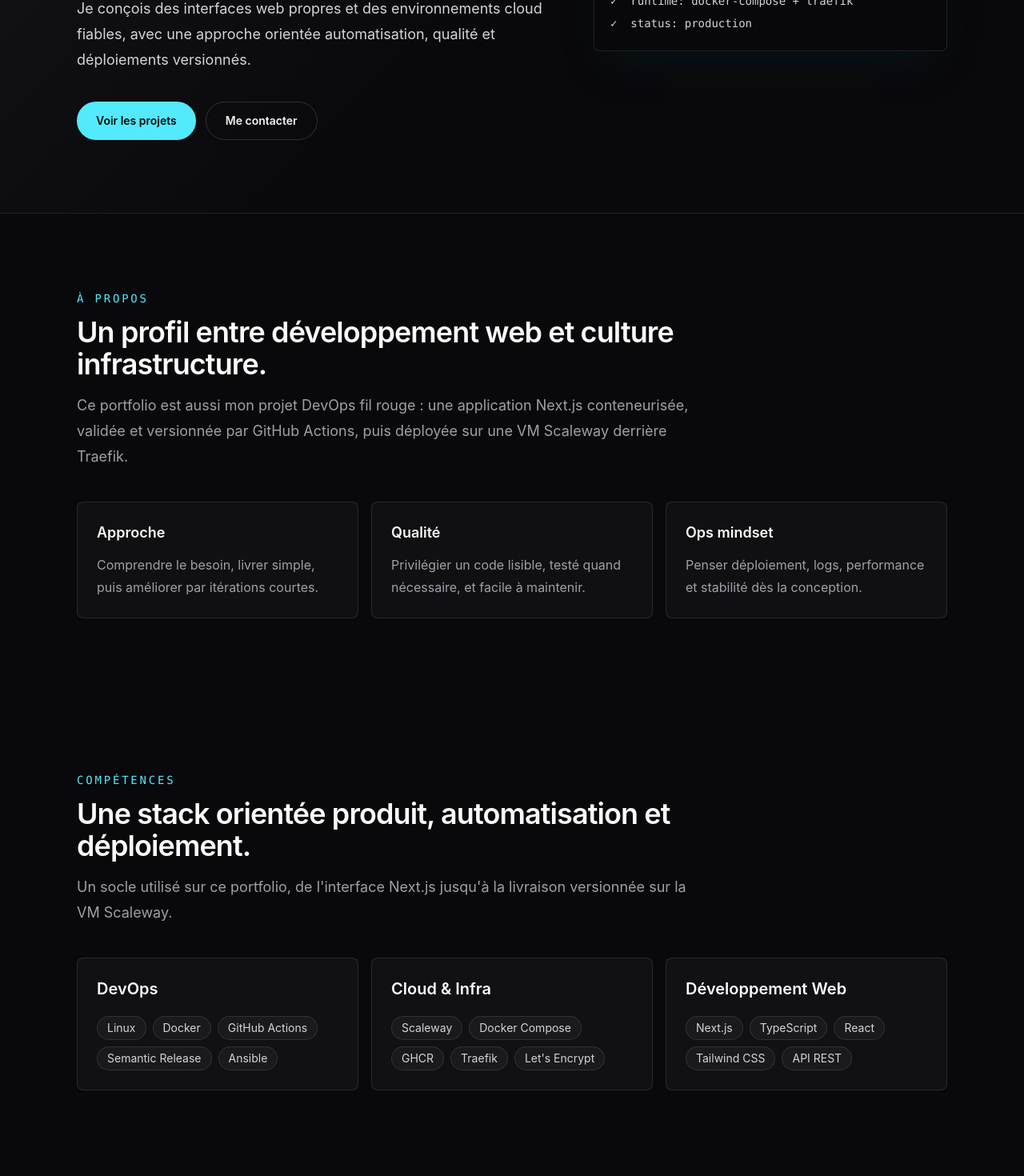
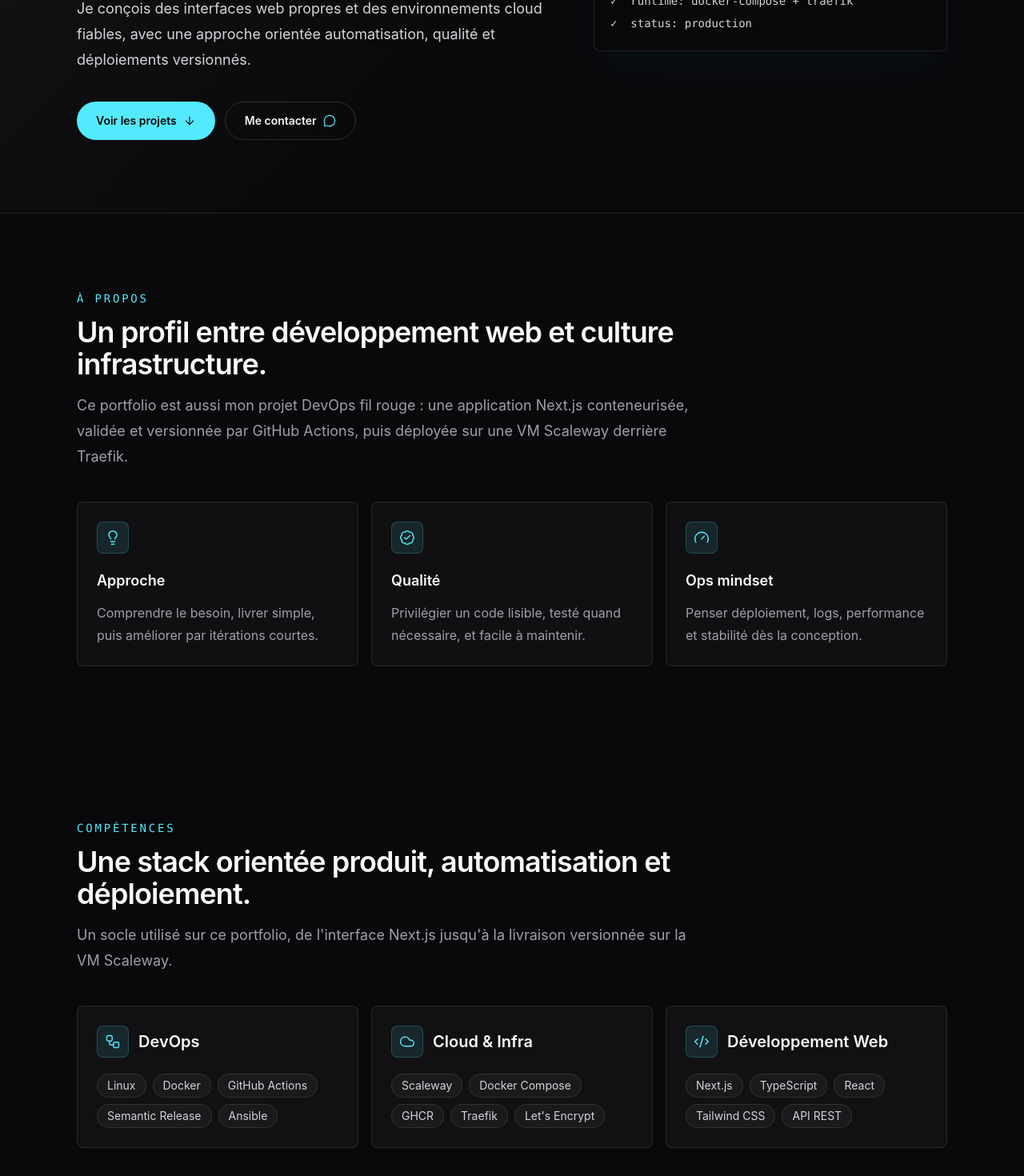
Before and after one commit to teopartesi/portfolio, a Next.js app: page / in a window 1280 px wide. Shown: the part 540-2010 px from the top of the page at 80% size. Built offline with nearby package versions, Linux system fonts and the light colour scheme.

Commit message:
💄 Add lot icons in page

```diff
--- a/components/sections/AboutSection.tsx
+++ b/components/sections/AboutSection.tsx
@@ -1,5 +1,25 @@
+import { BadgeCheck, Gauge, Lightbulb } from "lucide-react";
+
 import { profile } from "@/lib/data";
 import { Section } from "@/components/ui/Section";
+
+const aboutItems = [
+  {
+    title: "Approche",
+    text: "Comprendre le besoin, livrer simple, puis améliorer par itérations courtes.",
+    icon: Lightbulb,
+  },
+  {
+    title: "Qualité",
+    text: "Privilégier un code lisible, testé quand nécessaire, et facile à maintenir.",
+    icon: BadgeCheck,
+  },
+  {
+    title: "Ops mindset",
+    text: "Penser déploiement, logs, performance et stabilité dès la conception.",
+    icon: Gauge,
+  },
+];
 
 export function AboutSection() {
   return (
@@ -10,19 +30,28 @@ export function AboutSection() {
       description={profile.summary}
     >
       <div className="grid gap-4 md:grid-cols-3">
-        {[
-          ["Approche", "Comprendre le besoin, livrer simple, puis améliorer par itérations courtes."],
-          ["Qualité", "Privilégier un code lisible, testé quand nécessaire, et facile à maintenir."],
-          ["Ops mindset", "Penser déploiement, logs, performance et stabilité dès la conception."],
-        ].map(([title, text]) => (
-          <article
-            key={title}
-            className="rounded-lg border border-white/10 bg-white/[0.03] p-6 transition hover:border-cyan-300/40 hover:bg-white/[0.05]"
-          >
-            <h3 className="text-lg font-semibold text-zinc-50">{title}</h3>
-            <p className="mt-3 leading-7 text-zinc-400">{text}</p>
-          </article>
-        ))}
+        {aboutItems.map((item) => {
+          const ItemIcon = item.icon;
+
+          return (
+            <article
+              key={item.title}
+              className="rounded-lg border border-white/10 bg-white/[0.03] p-6 transition hover:border-cyan-300/40 hover:bg-white/[0.05]"
+            >
+              <span className="flex size-10 items-center justify-center rounded-lg border border-cyan-300/20 bg-cyan-300/10 text-cyan-300">
+                <ItemIcon
+                  className="size-5"
+                  strokeWidth={1.75}
+                  aria-hidden="true"
+                />
+              </span>
+              <h3 className="mt-5 text-lg font-semibold text-zinc-50">
+                {item.title}
+              </h3>
+              <p className="mt-3 leading-7 text-zinc-400">{item.text}</p>
+            </article>
+          );
+        })}
       </div>
     </Section>
   );
--- a/components/sections/ContactSection.tsx
+++ b/components/sections/ContactSection.tsx
@@ -1,3 +1,5 @@
+import { Mail } from "lucide-react";
+
 import { profile } from "@/lib/data";
 import { Section } from "@/components/ui/Section";
 
@@ -6,7 +8,7 @@ export function ContactSection() {
     <Section
       id="contact"
       eyebrow="Contact"
-      title="Discutons projet, alternance, opportunité ou collaboration."
+      title="Discutons projet, opportunité ou collaboration."
       description="Une question sur ce portfolio, sa pipeline CI/CD ou son infrastructure ? Écrivez-moi."
     >
       <div className="rounded-lg border border-cyan-300/20 bg-cyan-300/10 p-6 sm:p-8">
@@ -14,12 +16,16 @@ export function ContactSection() {
           Je suis disponible pour échanger autour du développement web, du
           DevOps et de l&apos;automatisation des déploiements.
         </p>
-        <a
-          href={`mailto:${profile.email}`}
-          className="mt-6 inline-flex h-12 items-center justify-center rounded-full bg-zinc-50 px-6 text-sm font-semibold text-zinc-950 transition hover:bg-cyan-100"
-        >
-          {profile.email}
-        </a>
+        <div className="mt-6 flex flex-col gap-3 sm:flex-row sm:items-center">
+          <a
+            href={`mailto:${profile.email}`}
+            className="inline-flex h-12 w-fit items-center justify-center rounded-full bg-zinc-50 px-6 text-sm font-semibold text-zinc-950 transition hover:bg-cyan-100 focus-visible:outline-2 focus-visible:outline-offset-4 focus-visible:outline-cyan-300"
+          >
+            <Mail className="size-5 shrink-0" aria-hidden="true" />
+            <span className="sr-only">M&apos;envoyer un e-mail</span>
+          </a>
+          <span className="text-sm text-zinc-400">{profile.email}</span>
+        </div>
       </div>
     </Section>
   );
--- a/components/sections/ExperienceSection.tsx
+++ b/components/sections/ExperienceSection.tsx
@@ -1,3 +1,5 @@
+import { CalendarDays } from "lucide-react";
+
 import { experience } from "@/lib/data";
 import { Section } from "@/components/ui/Section";
 
@@ -20,29 +22,34 @@ export function ExperienceSection() {
               className="absolute -left-[5px] top-8 size-2.5 rounded-full bg-cyan-300 ring-4 ring-zinc-950"
             />
 
-            <article className="rounded-lg border border-white/10 bg-white/[0.03] p-5 transition-colors hover:border-cyan-300/30 hover:bg-white/[0.05] sm:p-7">
+            <article className="rounded-lg border border-white/10 bg-white/3 p-5 transition-colors hover:border-cyan-300/30 hover:bg-white/5 sm:p-7">
               <div className="flex min-w-0 flex-col gap-4 border-b border-white/10 pb-5 md:flex-row md:items-start md:justify-between">
                 <div className="min-w-0">
                   <div className="flex flex-wrap items-center gap-2">
                     <p className="font-mono text-sm font-semibold uppercase tracking-[0.16em] text-cyan-300">
                       {item.organization}
                     </p>
-                    <span className="max-w-full break-words rounded-full border border-white/10 bg-white/[0.04] px-2.5 py-1 text-xs font-medium text-zinc-300">
+                    <span className="max-w-full wrap-break-word rounded-full border border-white/10 bg-white/4 px-2.5 py-1 text-xs font-medium text-zinc-300">
                       {item.type}
                     </span>
                   </div>
-                  <h3 className="mt-3 break-words text-xl font-semibold text-zinc-50 sm:text-2xl">
+                  <h3 className="mt-3 wrap-break-words text-xl font-semibold text-zinc-50 sm:text-2xl">
                     {item.role}
                   </h3>
                 </div>
 
-                <p className="max-w-full break-words rounded-full border border-cyan-300/20 bg-cyan-300/10 px-3 py-1.5 font-mono text-xs text-cyan-200 md:w-fit md:shrink-0">
+                <p className="flex max-w-full items-center gap-2 wrap-break-words rounded-full border border-cyan-300/20 bg-cyan-300/10 px-3 py-1.5 font-mono text-xs text-cyan-200 md:w-fit md:shrink-0">
+                  <CalendarDays
+                    className="size-3.5 shrink-0"
+                    strokeWidth={1.75}
+                    aria-hidden="true"
+                  />
                   <span className="sr-only">Période : </span>
                   {item.period}
                 </p>
               </div>
 
-              <p className="mt-5 max-w-3xl break-words leading-7 text-zinc-300">
+              <p className="mt-5 max-w-3xl wrap-break-words leading-7 text-zinc-300">
                 {item.summary}
               </p>
 
@@ -53,7 +60,7 @@ export function ExperienceSection() {
                       aria-hidden="true"
                       className="mt-2.5 size-1.5 shrink-0 rounded-full bg-cyan-300/80"
                     />
-                    <span className="min-w-0 break-words">{highlight}</span>
+                    <span className="min-w-0 wrap-break-words">{highlight}</span>
                   </li>
                 ))}
               </ul>
@@ -66,7 +73,7 @@ export function ExperienceSection() {
                   {item.technologies.map((technology) => (
                     <li
                       key={technology}
-                      className="max-w-full break-words rounded-full border border-white/10 bg-zinc-950/60 px-3 py-1 text-xs font-medium text-zinc-300"
+                      className="max-w-full wrap-break-words rounded-full border border-white/10 bg-zinc-950/60 px-3 py-1 text-xs font-medium text-zinc-300"
                     >
                       {technology}
                     </li>
--- a/components/sections/HeroSection.tsx
+++ b/components/sections/HeroSection.tsx
@@ -1,3 +1,5 @@
+import { ArrowDown, MessageCircle } from "lucide-react";
+
 import { profile } from "@/lib/data";
 
 export function HeroSection() {
@@ -18,15 +20,25 @@ export function HeroSection() {
           <div className="mt-9 flex flex-col gap-3 sm:flex-row">
             <a
               href="#projects"
-              className="inline-flex h-12 items-center justify-center rounded-full bg-cyan-300 px-6 text-sm font-semibold text-zinc-950 transition hover:bg-cyan-200"
+              className="inline-flex h-12 items-center justify-center gap-2 rounded-full bg-cyan-300 px-6 text-sm font-semibold text-zinc-950 transition hover:bg-cyan-200"
             >
               Voir les projets
+              <ArrowDown
+                className="size-4 shrink-0"
+                strokeWidth={1.75}
+                aria-hidden="true"
+              />
             </a>
             <a
               href="#contact"
-              className="inline-flex h-12 items-center justify-center rounded-full border border-white/15 px-6 text-sm font-semibold text-zinc-100 transition hover:border-white/30 hover:bg-white/10"
+              className="inline-flex h-12 items-center justify-center gap-2 rounded-full border border-white/15 px-6 text-sm font-semibold text-zinc-100 transition hover:border-white/30 hover:bg-white/10"
             >
               Me contacter
+              <MessageCircle
+                className="size-4 shrink-0 text-cyan-300"
+                strokeWidth={1.75}
+                aria-hidden="true"
+              />
             </a>
           </div>
         </div>
--- a/components/sections/ProjectsSection.tsx
+++ b/components/sections/ProjectsSection.tsx
@@ -1,3 +1,5 @@
+import { ExternalLink } from "lucide-react";
+
 import { projects } from "@/lib/data";
 import { Section } from "@/components/ui/Section";
 
@@ -13,7 +15,7 @@ export function ProjectsSection() {
         {projects.map((project) => (
           <article
             key={project.title}
-            className="flex min-h-64 flex-col justify-between rounded-lg border border-white/10 bg-white/[0.03] p-6 transition hover:-translate-y-1 hover:border-cyan-300/40 hover:bg-white/[0.06]"
+            className="flex min-h-64 flex-col justify-between rounded-lg border border-white/10 bg-white/3 p-6 transition hover:-translate-y-1 hover:border-cyan-300/40 hover:bg-white/6"
           >
             <div>
               <h3 className="text-xl font-semibold text-zinc-50">
@@ -44,7 +46,11 @@ export function ProjectsSection() {
                     className="inline-flex items-center gap-1.5 text-sm font-semibold text-zinc-200 transition hover:text-cyan-300 focus-visible:rounded-sm focus-visible:outline-2 focus-visible:outline-offset-4 focus-visible:outline-cyan-300"
                   >
                     {link.label}
-                    <span aria-hidden="true">↗</span>
+                    <ExternalLink
+                      className="size-4 shrink-0"
+                      strokeWidth={1.75}
+                      aria-hidden="true"
+                    />
                     <span className="sr-only"> (nouvel onglet)</span>
                   </a>
                 ))}
--- a/components/sections/SkillsSection.tsx
+++ b/components/sections/SkillsSection.tsx
@@ -1,5 +1,13 @@
+import { Cloud, Code2, Workflow, type LucideIcon } from "lucide-react";
+
 import { skills } from "@/lib/data";
 import { Section } from "@/components/ui/Section";
+
+const categoryIcons: Record<string, LucideIcon> = {
+  DevOps: Workflow,
+  "Cloud & Infra": Cloud,
+  "Développement Web": Code2,
+};
 
 export function SkillsSection() {
   return (
@@ -10,26 +18,39 @@ export function SkillsSection() {
       description="Un socle utilisé sur ce portfolio, de l'interface Next.js jusqu'à la livraison versionnée sur la VM Scaleway."
     >
       <div className="grid gap-4 lg:grid-cols-3">
-        {skills.map((group) => (
+        {skills.map((group) => {
+          const CategoryIcon = categoryIcons[group.category] ?? Code2;
+
+          return (
             <article
               key={group.category}
               className="rounded-lg border border-white/10 bg-zinc-900/60 p-6"
             >
+              <div className="flex items-center gap-3">
+                <span className="flex size-10 shrink-0 items-center justify-center rounded-lg border border-cyan-300/20 bg-cyan-300/10 text-cyan-300">
+                  <CategoryIcon
+                    className="size-5"
+                    strokeWidth={1.75}
+                    aria-hidden="true"
+                  />
+                </span>
                 <h3 className="text-xl font-semibold text-zinc-50">
                   {group.category}
                 </h3>
+              </div>
               <div className="mt-5 flex flex-wrap gap-2">
                 {group.items.map((skill) => (
                   <span
                     key={skill}
-                  className="rounded-full border border-white/10 bg-white/[0.04] px-3 py-1 text-sm text-zinc-300"
+                    className="rounded-full border border-white/10 bg-white/4 px-3 py-1 text-sm text-zinc-300"
                   >
                     {skill}
                   </span>
                 ))}
               </div>
             </article>
-        ))}
+          );
+        })}
       </div>
     </Section>
   );
--- a/package.json
+++ b/package.json
@@ -10,7 +10,7 @@
     "semantic-release": "semantic-release"
   },
   "dependencies": {
-    "lucide-react": "^1.34.0",
+    "lucide-react": "^1.38.0",
     "next": "16.2.6",
     "react": "19.2.4",
     "react-dom": "19.2.4"
```
Also changed, not shown: 1 other file (tests, documents, lock files or other folders). Lines whose indentation alone changed are shown as unchanged.
